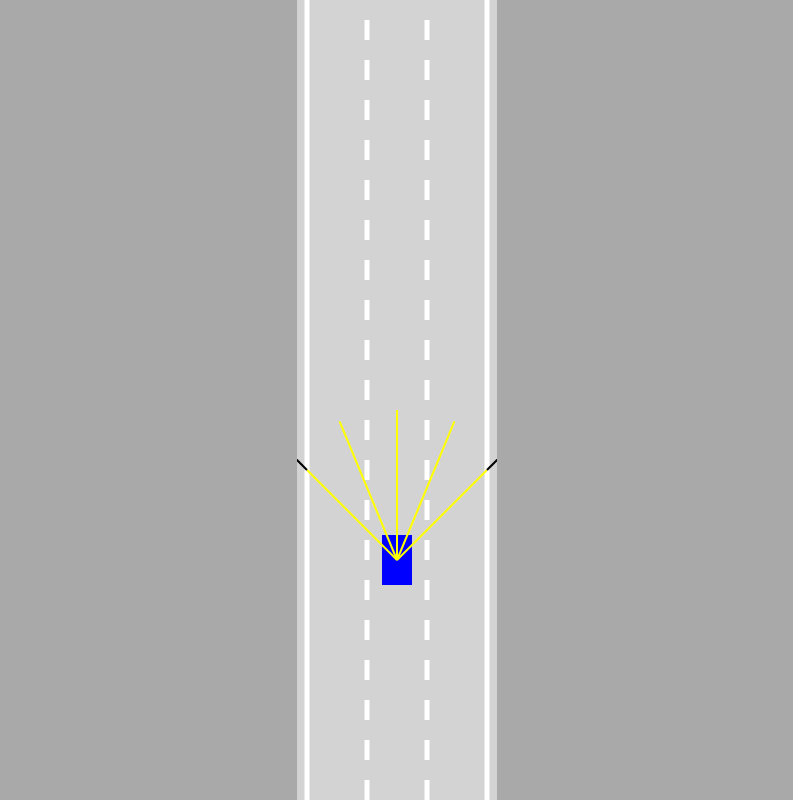
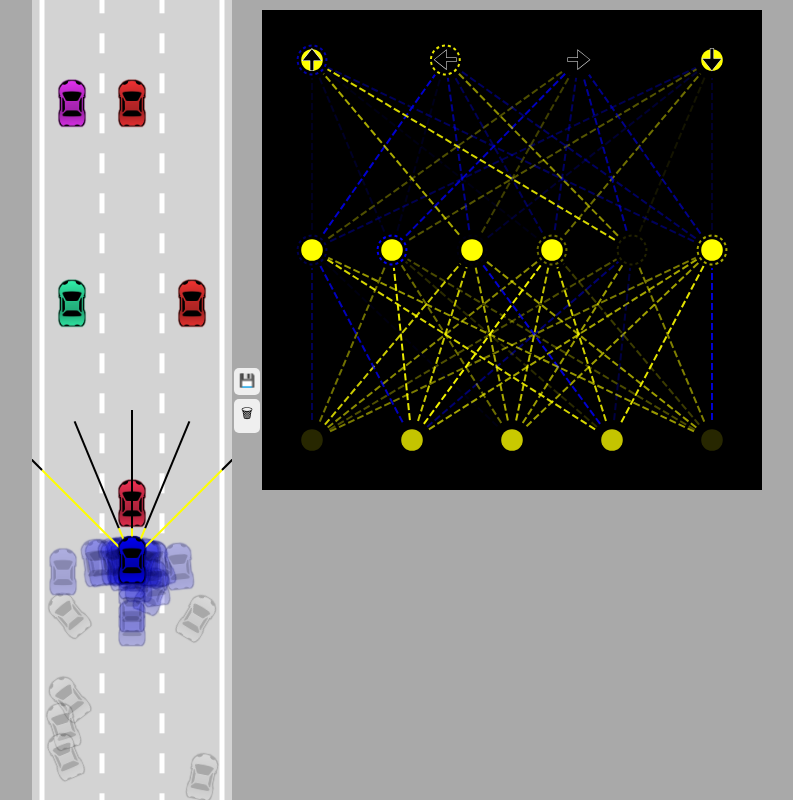
Before and after one commit to AlexTkachuk1/Self-Driving-Car, a plain HTML site: page index.html in a window 1280 px wide. Shown: the whole page, without its empty margins (243-1036 px from the left). Drawn offline with Linux system fonts and the light colour scheme.

Commit message:
add: NeuralNetwork and new cars

```diff
--- a/index.html
+++ b/index.html
@@ -3,8 +3,15 @@
       <link rel="stylesheet" href="style.css">
 </head>
 <body>
-      <canvas id="myCanvas"></canvas>
+      <canvas id="carCanvas"></canvas>
+      <div id="verticalButtons">
+            <button onclick="save()">💾</button>
+            <button onclick="discard()">🗑</button>
+      </div>
+      <canvas id="networkCanvas"></canvas>
       <script src="./src/utils.js"></script>
+      <script src="./src/visualizer.js"></script>
+      <script src="./src/network.js"></script>
       <script src="./src/sensor.js"></script>
       <script src="./src/road.js"></script>
       <script src="./src/controls.js"></script>
--- a/src/car.js
+++ b/src/car.js
@@ -1,5 +1,5 @@
 class Car {
-      constructor(x, y, width, height, controlType, maxSpeed = 2) {
+      constructor(x, y, width, height, controlType, maxSpeed = 2, color="blue") {
             this.x = x;
             this.y = y;
             this.width = width;
@@ -11,10 +11,31 @@ class Car {
             this.angle = 0;
             this.damaged = false;
 
-            if (controlType === "KEYS") {
+            this.useBrane = controlType === "AI";
+
+            if (controlType !== "DUMMY") {
                   this.sensor = new Sensor(this);
+                  this.brain = new NeuralNetwork([this.sensor.rayCount, 6, 4]);
             }
+
             this.controls = new Controls(controlType);
+
+            this.img = new Image();
+            this.img.src = "../car.png"
+
+            this.mask = document.createElement("canvas");
+            this.mask.width = width;
+            this.mask.height = height;
+
+            const MASK_CTX = this.mask.getContext("2d");
+            this.img.onload = () => {
+                  MASK_CTX.fillStyle = color;
+                  MASK_CTX.rect(0, 0, this.width, this.height);
+                  MASK_CTX.fill();
+
+                  MASK_CTX.globalCompositeOperation = "destination-atop";
+                  MASK_CTX.drawImage(this.img, 0, 0, this.width, this.height);
+            }
       }
 
       update(roadBorders, traffic) {
@@ -23,8 +44,19 @@ class Car {
             this.#move();
             this.polygon = this.#createPolygon();
             this.damaged = this.#assessDamage(roadBorders, traffic);
-            this.sensor && this.sensor.update(roadBorders, traffic);
-      }
+            if (this.sensor) {
+                  this.sensor.update(roadBorders, traffic);
+                  const OFFSETS = this.sensor.readings.map(x => x == null ? 0 : 1 - x.offset);
+                  const OUTPUTS = NeuralNetwork.feedForward(OFFSETS, this.brain);
+
+                  if (this.useBrane) {
+                        this.controls.forward = OUTPUTS[0];
+                        this.controls.left = OUTPUTS[1];
+                        this.controls.right = OUTPUTS[2];
+                        this.controls.reverse = OUTPUTS[3];
+                  }
+            };
+      };
 
       #assessDamage(roadBorders, traffic) {
             for (let i = 0; i < roadBorders.length; i++) {
@@ -36,7 +68,7 @@ class Car {
             }
 
             return false;
-      }
+      };
 
       #createPolygon() {
             const POINTS = [];
@@ -64,7 +96,7 @@ class Car {
             });
 
             return POINTS;
-      }
+      };
 
       #move() {
             if (this.controls.forward) {
@@ -91,7 +123,7 @@ class Car {
 
             this.x -= Math.sin(this.angle) * this.speed;
             this.y -= Math.cos(this.angle) * this.speed;
-      }
+      };
 
       #applyFriction(speed, friction) {
             if (Math.abs(speed) < friction) this.speed = 0;
@@ -100,24 +132,27 @@ class Car {
                         ? this.speed - this.friction
                         : this.speed + this.friction;
             }
-      }
+      };
 
-      draw(ctx, color) {
-            if (this.damaged) {
-                  ctx.fillStyle = "gray";
-            } else {
-                  ctx.fillStyle = color;
+      draw(ctx, drawSensor = false) {
+            this.sensor && drawSensor && this.sensor.draw(ctx);
+
+            ctx.save();
+            ctx.translate(this.x, this.y);
+            ctx.rotate(-this.angle);
+            if (!this.damaged) {
+                  ctx.drawImage(this.mask,
+                        -this.width / 2,
+                        -this.height / 2,
+                        this.width,
+                        this.height);
+                  ctx.globalCompositeOperation = "multiply";
             }
-
-            ctx.beginPath();
-            ctx.moveTo(this.polygon[0].x, this.polygon[0].y);
-
-            for (let i = 1; i < this.polygon.length; i++) {
-                  ctx.lineTo(this.polygon[i].x, this.polygon[i].y);
-            }
-
-            ctx.fill();
-
-            this.sensor && this.sensor.draw(ctx);
-      }
+            ctx.drawImage(this.img,
+                  -this.width / 2,
+                  -this.height / 2,
+                  this.width,
+                  this.height);
+            ctx.restore();
+      };
 }
--- a/src/controls.js
+++ b/src/controls.js
@@ -58,5 +58,5 @@ class Controls {
                                     break;
                   }
             }
-      }
+      };
 }
--- a/src/main.js
+++ b/src/main.js
@@ -1,32 +1,80 @@
-const CANVAS = document.getElementById("myCanvas");
-CANVAS.width = 200;
+const CAR_CANVAS = document.getElementById("carCanvas");
+CAR_CANVAS.width = 200;
 
-const CTX = CANVAS.getContext("2d");
-const ROAD = new Road(CANVAS.width / 2, CANVAS.width * 0.9);
-const CAR = new Car(ROAD.getLaneCenter(1), 100, 30, 50, "KEYS");
+const NETWORK_CANVAS = document.getElementById("networkCanvas");
+NETWORK_CANVAS.width = 500;
+
+const CAR_CTX = CAR_CANVAS.getContext("2d");
+const NETWORK_CTX = NETWORK_CANVAS.getContext("2d");
+const ROAD = new Road(CAR_CANVAS.width / 2, CAR_CANVAS.width * 0.9);
+const N = 300;
+const CARS = generateCars(N);
+let bestCar = CARS[0];
+
+if (localStorage.getItem("bestBrain")) {
+      for (let i = 0; i < CARS.length; i++) {
+            CARS[i].brain = JSON.parse(localStorage.getItem("bestBrain"));
+            if (i !== 0) {
+                  NeuralNetwork.mutate(CARS[i].brain, 0.1);
+            }
+      }
+}
+
 const TRAFFIC = [
-      new Car(ROAD.getLaneCenter(1), -100, 30, 50, "DUMMY", 1.5)
+      new Car(ROAD.getLaneCenter(1), -100, 30, 50, "DUMMY", 1.5, getRandomColor()),
+      new Car(ROAD.getLaneCenter(0), -300, 30, 50, "DUMMY", 1.5, getRandomColor()),
+      new Car(ROAD.getLaneCenter(2), -300, 30, 50, "DUMMY", 1.5, getRandomColor()),
+      new Car(ROAD.getLaneCenter(0), -500, 30, 50, "DUMMY", 1.5, getRandomColor()),
+      new Car(ROAD.getLaneCenter(1), -500, 30, 50, "DUMMY", 1.5, getRandomColor()),
+      new Car(ROAD.getLaneCenter(1), -700, 30, 50, "DUMMY", 1.5, getRandomColor()),
+      new Car(ROAD.getLaneCenter(2), -700, 30, 50, "DUMMY", 1.5, getRandomColor())
 ];
 
 animate();
 
-function animate() {
-      for (let i = 0; i < TRAFFIC.length; i++)
-            TRAFFIC[i].update(ROAD.borders, []);
+function save() {
+      localStorage.setItem("bestBrain", JSON.stringify(bestCar.brain));
+};
 
-      CAR.update(ROAD.borders, TRAFFIC);
-      CANVAS.height = window.innerHeight;
+function discard() {
+      localStorage.removeItem("bestBrain");
+};
 
-      CTX.save();
-      CTX.translate(0, -CAR.y + CANVAS.height * 0.7);
+function generateCars(N) {
+      const CARS = [];
 
-      ROAD.draw(CTX);
+      for (let i = 0; i < N; i++) {
+            CARS.push(new Car(ROAD.getLaneCenter(1), 100, 30, 50, "AI"));
+      }
 
-      for (let i = 0; i < TRAFFIC.length; i++)
-            TRAFFIC[i].draw(CTX, "red");
+      return CARS;
+};
 
-      CAR.draw(CTX, "blue");
+function animate(time) {
+      TRAFFIC.forEach(trafficCar => trafficCar.update(ROAD.borders, []));
 
-      CTX.restore();
+      CARS.forEach(car => car.update(ROAD.borders, TRAFFIC));
+
+      bestCar = CARS.find(x => x.y === Math.min(...CARS.map(x => x.y)));
+
+      CAR_CANVAS.height = window.innerHeight;
+      NETWORK_CANVAS.height = window.innerHeight * 0.6;
+
+      CAR_CTX.save();
+      CAR_CTX.translate(0, -bestCar.y + CAR_CANVAS.height * 0.7);
+
+      ROAD.draw(CAR_CTX);
+
+      TRAFFIC.forEach(trafficCar => trafficCar.draw(CAR_CTX, false));
+
+      CAR_CTX.globalAlpha = 0.2;
+      CARS.forEach(car => car.draw(CAR_CTX, false));
+      CAR_CTX.globalAlpha = 1;
+      bestCar.draw(CAR_CTX, true);
+
+      CAR_CTX.restore();
+
+      NETWORK_CTX.lineDashOffset = - time / 50;
+      Visualizer.drawNetwork(NETWORK_CTX, bestCar.brain);
       requestAnimationFrame(animate);
 };
--- /dev/null
+++ b/src/network.js
@@ -0,0 +1,79 @@
+class NeuralNetwork {
+      constructor(neuronCounts) {
+            this.levels = [];
+
+            for (let i = 0; i < neuronCounts.length - 1; i++) {
+                  this.levels.push(new Level(neuronCounts[i], neuronCounts[i + 1]));
+            }
+      }
+
+      static feedForward(givenInputs, network) {
+            let outputs = Level.feedForward(givenInputs, network.levels[0]);
+
+            for (let i = 1; i < network.levels.length; i++) {
+                  outputs = Level.feedForward(outputs, network.levels[i]);
+            }
+
+            return outputs;
+      };
+
+      static mutate(network, amount = 1) {
+            network.levels.forEach(level => {
+                  for (let i = 0; i < level.biases.length; i++) {
+                        level.biases[i] = lerp(level.biases[i], Math.random()*2 - 1, amount);
+                  }
+
+                  for (let i = 0; i < level.weights.length; i++) {
+                        for (let j = 0; j < level.weights[i].length; j++) {
+                              level.weights[i][j] = lerp(level.weights[i][j], Math.random()*2 - 1, amount);
+                        }
+                  }
+            });
+      }
+}
+
+class Level {
+      constructor(inputCount, outputCount) {
+            this.inputs = new Array(inputCount);
+            this.outputs = new Array(outputCount);
+            this.biases =  new Array(outputCount);
+
+            this.weights = [];
+
+            for (let i = 0; i < inputCount; i++) {
+                  this.weights[i] = new Array(outputCount);
+            }
+
+            Level.#randomaze(this);
+      }
+
+      static #randomaze(level) {
+            for (let i = 0; i < level.inputs.length; i++) {
+                  for (let j = 0; j < level.outputs.length; j++) {
+                        level.weights[i][j] = (Math.random() * 2) - 1;
+                  }
+            }
+
+            for (let i = 0; i < level.biases.length; i++) {
+                  level.biases[i] = (Math.random() * 2) - 1;
+            }
+      };
+
+      static feedForward(givenInputs, level) {
+            for (let i = 0; i < level.inputs.length; i++) {
+                  level.inputs[i] = givenInputs[i];
+            }
+
+            for (let i = 0; i < level.outputs.length; i++) {
+                  let sum = 0;
+
+                  for (let j = 0; j < level.inputs.length; j++) {
+                        sum += level.inputs[j] * level.weights[j][i];
+                  }
+
+                  level.outputs[i] = sum > level.biases[i] ? 1 : 0;
+            }
+
+            return level.outputs;
+      };
+}
--- a/src/road.js
+++ b/src/road.js
@@ -7,9 +7,9 @@ class Road {
             this.left = x - width / 2;
             this.right = x + width / 2;
 
-            const infinity = 1000000;
-            this.top = -infinity;
-            this.bottom = infinity;
+            const INFINITY = 1000000;
+            this.top = -INFINITY;
+            this.bottom = INFINITY;
 
             const TOP_LEFT = { x: this.left, y: this.top }
             const TOP_RIGHT = { x: this.right, y: this.top }
@@ -25,7 +25,7 @@ class Road {
             const LANE_WIDTH = this.width / this.laneCount;
             return this.left + LANE_WIDTH / 2
                   + Math.min(laneIndex, this.laneCount - 1) * LANE_WIDTH;
-      }
+      };
 
       draw(ctx) {
             ctx.lineWidth = 5;
@@ -49,5 +49,5 @@ class Road {
                   ctx.lineTo(border[1].x, border[1].y);
                   ctx.stroke();
             });
-      }
+      };
 }
--- a/src/sensor.js
+++ b/src/sensor.js
@@ -19,7 +19,7 @@ class Sensor {
                   );
 
             }
-      }
+      };
 
       draw(ctx) {
             for (let i = 0; i < this.rayCount; i++) {
@@ -43,7 +43,7 @@ class Sensor {
                   ctx.lineTo(end.x, end.y);
                   ctx.stroke();
             }
-      }
+      };
 
       #getReadings(ray, roadBorders, traffic) {
             let touches = [];
@@ -77,11 +77,11 @@ class Sensor {
 
             if (touches.length === 0) return null;
             else {
-                  const offsets = touches.map(x => x.offset);
-                  const minOffset = Math.min(...offsets);
-                  return touches.find(x => x.offset === minOffset);
+                  const OFFSETS = touches.map(x => x.offset);
+                  const MIN_OFFSET = Math.min(...OFFSETS);
+                  return touches.find(x => x.offset === MIN_OFFSET);
             }
-      }
+      };
 
       #castRays() {
             this.rays = [];
@@ -100,5 +100,5 @@ class Sensor {
 
                   this.rays.push([START_POINT, END_POINT]);
             }
-      }
+      };
 }
--- a/src/utils.js
+++ b/src/utils.js
@@ -26,9 +26,9 @@ const polysIntersect = (poly1, poly2) => {
             for (let j = 0; j < poly2.length; j++) {
                   const TOUCH = getIntersection(
                         poly1[i],
-                        poly1[(i + 1)%poly1.length],
+                        poly1[(i + 1) % poly1.length],
                         poly2[j],
-                        poly2[(j + 1)%poly2.length]
+                        poly2[(j + 1) % poly2.length]
                   );
 
                   if (TOUCH) {
@@ -40,3 +40,8 @@ const polysIntersect = (poly1, poly2) => {
 
       return false;
 };
+
+const getRandomColor = () => {
+      const HUE = 290 + Math.random() * 260;
+      return "hsl(" + HUE + ", 100%, 60%)";
+}
--- /dev/null
+++ b/src/visualizer.js
@@ -0,0 +1,118 @@
+class Visualizer {
+      static drawNetwork(ctx, network) {
+            const MARGIN = 50;
+            const LEFT = MARGIN;
+            const TOP = MARGIN;
+            const WIDTH = ctx.canvas.width - MARGIN * 2;
+            const HEIGHT = ctx.canvas.height - MARGIN * 2;
+
+            const LEVEL_HEIGHT = HEIGHT / network.levels.length;
+
+            for (let i = network.levels.length - 1; i >= 0; i--) {
+                  const LEVEL_TOP = TOP +
+                        lerp(
+                              HEIGHT - LEVEL_HEIGHT,
+                              0,
+                              network.levels.length == 1
+                                    ? 0.5
+                                    : i / (network.levels.length - 1)
+                        );
+
+                  ctx.setLineDash([7, 3]);
+                  Visualizer.drawLevel(ctx, network.levels[i],
+                        LEFT, LEVEL_TOP,
+                        WIDTH, LEVEL_HEIGHT,
+                        i == network.levels.length - 1
+                              ? ['🠉', '🠈', '🠊', '🠋']
+                              : []
+                  );
+            }
+      };
+
+      static drawLevel(ctx, level, left, top, width, height, outputLabels) {
+            const RIGHT = left + width;
+            const BOTTOM = top + height;
+
+            const { inputs, outputs, weights, biases } = level;
+
+            for (let i = 0; i < inputs.length; i++) {
+                  for (let j = 0; j < outputs.length; j++) {
+                        ctx.beginPath();
+                        ctx.moveTo(
+                              Visualizer.#getNodeX(inputs, i, left, RIGHT),
+                              BOTTOM
+                        );
+                        ctx.lineTo(
+                              Visualizer.#getNodeX(outputs, j, left, RIGHT),
+                              top
+                        );
+                        ctx.lineWidth = 2;
+                        ctx.strokeStyle = getRGBA(weights[i][j]);
+                        ctx.stroke();
+                  }
+            }
+
+            const NODE_RADIUS = 18;
+            for (let i = 0; i < inputs.length; i++) {
+                  const X = Visualizer.#getNodeX(inputs, i, left, RIGHT);
+                  ctx.beginPath();
+                  ctx.arc(X, BOTTOM, NODE_RADIUS, 0, Math.PI * 2);
+                  ctx.fillStyle = "black";
+                  ctx.fill();
+                  ctx.beginPath();
+                  ctx.arc(X, BOTTOM, NODE_RADIUS * 0.6, 0, Math.PI * 2);
+                  ctx.fillStyle = getRGBA(inputs[i]);
+                  ctx.fill();
+            }
+
+            for (let i = 0; i < outputs.length; i++) {
+                  const X = Visualizer.#getNodeX(outputs, i, left, RIGHT);
+                  ctx.beginPath();
+                  ctx.arc(X, top, NODE_RADIUS, 0, Math.PI * 2);
+                  ctx.fillStyle = "black";
+                  ctx.fill();
+                  ctx.beginPath();
+                  ctx.arc(X, top, NODE_RADIUS * 0.6, 0, Math.PI * 2);
+                  ctx.fillStyle = getRGBA(outputs[i]);
+                  ctx.fill();
+
+                  ctx.beginPath();
+                  ctx.lineWidth = 2;
+                  ctx.arc(X, top, NODE_RADIUS * 0.8, 0, Math.PI * 2);
+                  ctx.strokeStyle = getRGBA(biases[i]);
+                  ctx.setLineDash([3, 3]);
+                  ctx.stroke();
+                  ctx.setLineDash([]);
+
+                  if (outputLabels[i]) {
+                        ctx.beginPath();
+                        ctx.textAlign = "center";
+                        ctx.textBaseline = "middle";
+                        ctx.fillStyle = "black";
+                        ctx.strokeStyle = "white";
+                        ctx.font = (NODE_RADIUS * 1.5) + "px Arial";
+                        ctx.fillText(outputLabels[i], X, top + NODE_RADIUS * 0.1);
+                        ctx.lineWidth = 0.5;
+                        ctx.strokeText(outputLabels[i], X, top + NODE_RADIUS * 0.1);
+                  }
+            }
+      };
+
+      static #getNodeX(nodes, index, left, right) {
+            return lerp(
+                  left,
+                  right,
+                  nodes.length == 1
+                        ? 0.5
+                        : index / (nodes.length - 1)
+            );
+      };
+}
+
+function getRGBA(value) {
+      const ALPHA = Math.abs(value);
+      const R = value < 0 ? 0 : 255;
+      const G = R;
+      const B = value > 0 ? 0 : 255;
+      return "rgba(" + R + "," + G + "," + B + "," + ALPHA + ")";
+};
--- a/style.css
+++ b/style.css
@@ -2,9 +2,33 @@ body{
       margin: 0;
       background-color: darkgray;
       overflow: hidden;
-      text-align: center;
+      display: flex;
+      justify-content: center;
+      align-items: center;
 }
 
-#myCanvas{
+button{
+      border: none;
+      border-radius: 5px;
+      padding: 5px 5px 7px 5px;
+      margin: 2px;
+      cursor: pointer;
+}
+
+button:hover{
+      background: blue;
+}
+
+#verticalButtons{
+      display: flex;
+      flex-direction: column;
+}
+
+#carCanvas{
       background-color: lightgray;
 }
+
+#networkCanvas{
+      background-color: black;
+      margin-bottom: 300px;
+}
```
Also changed, not shown: car.png (added).
